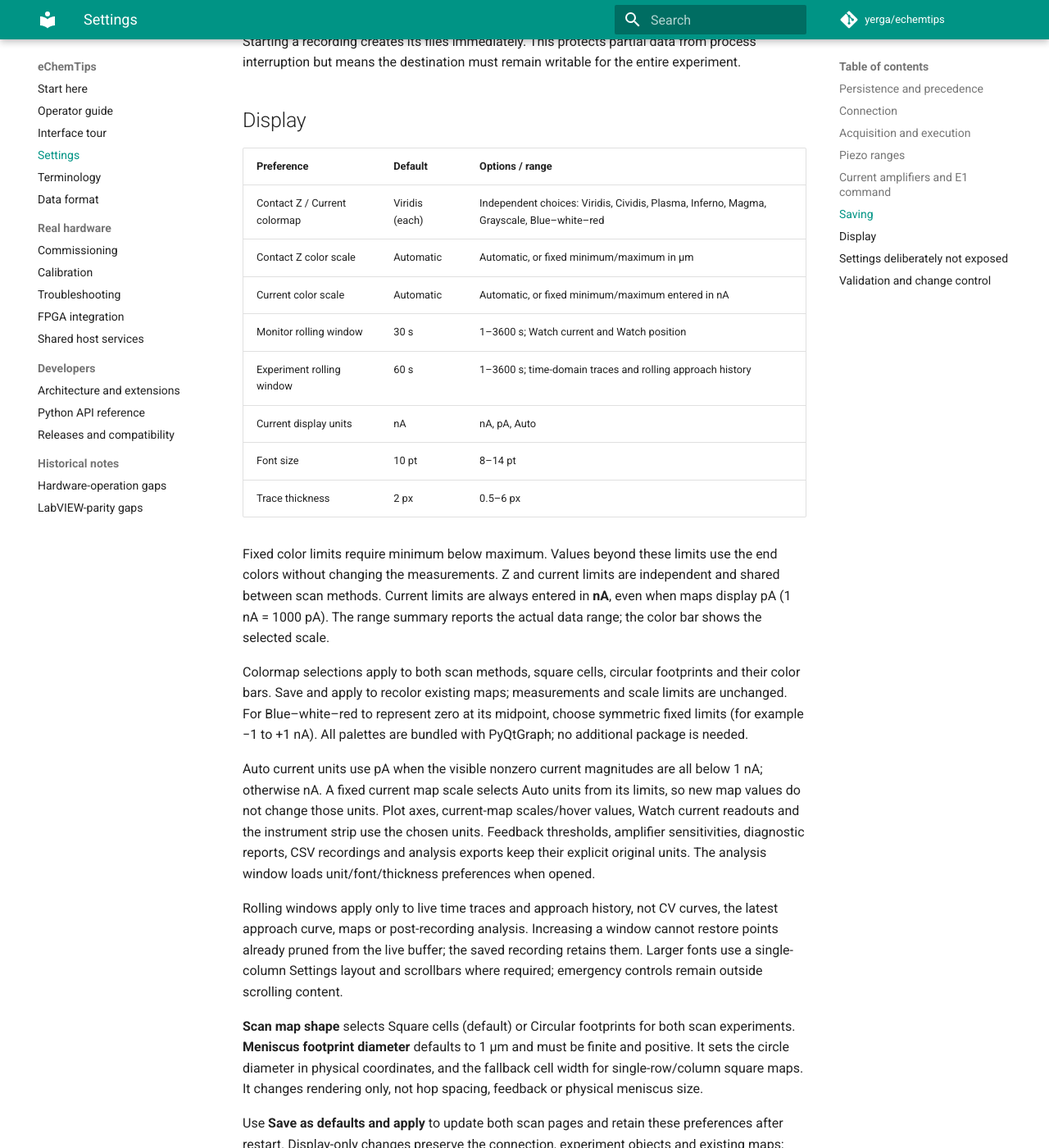
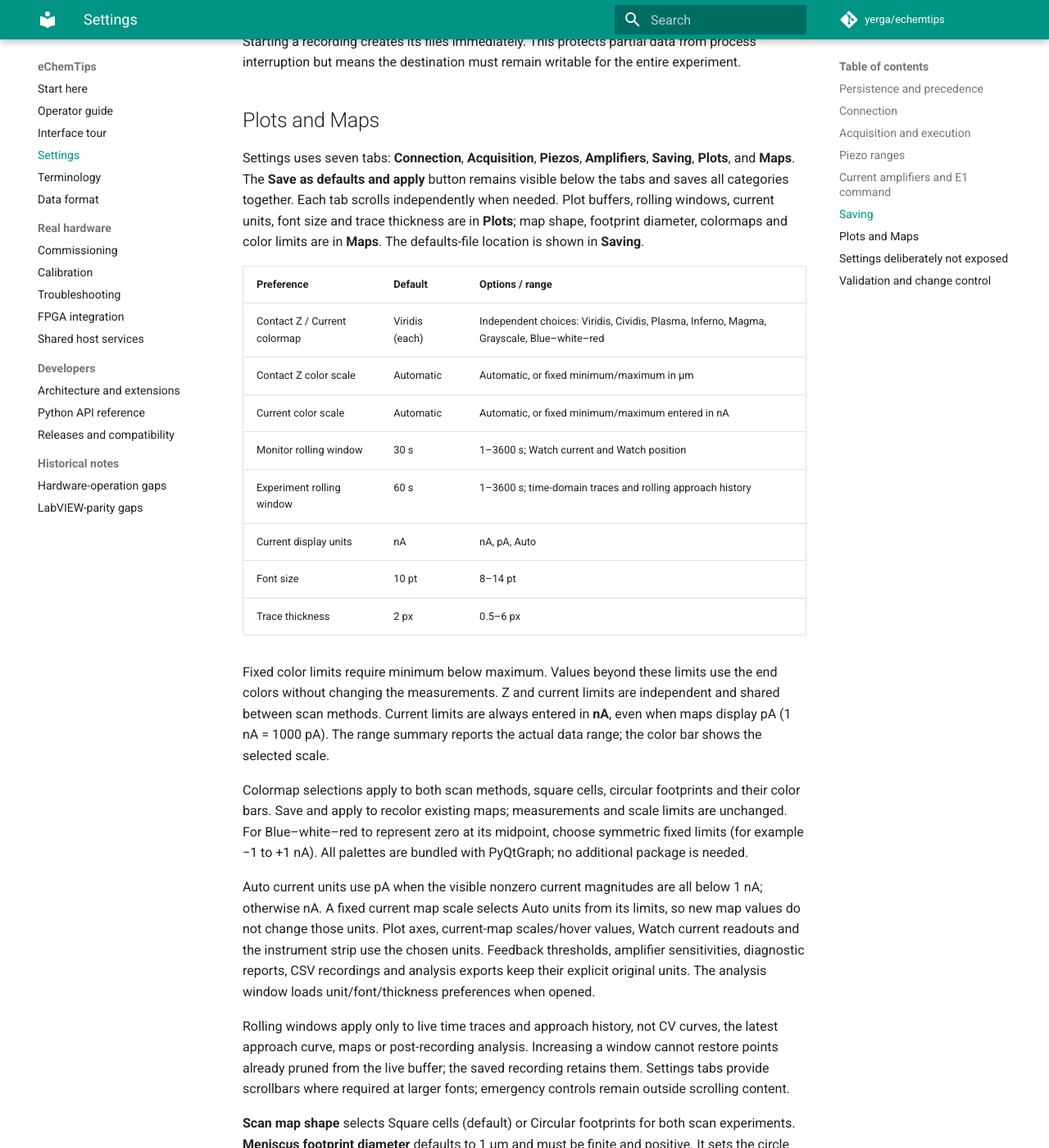
Before and after one commit to yerga/echemtips, an MkDocs documentation site: the page built from docs/SETTINGS_REFERENCE.md, in a window 1280 px wide and 1400 px high, scrolled down 3706 px. Shown: the whole window at 82% size. Built offline with MkDocs 1.6.1 and Material for MkDocs 9.7.7, drawn with Linux system fonts in a browser that asks for light colours; comment, search, counter and statistics services are not loaded.

Commit message:
Organize settings into focused tabs with persistent save action

```diff
--- a/docs/SETTINGS_REFERENCE.md
+++ b/docs/SETTINGS_REFERENCE.md
@@ -99,7 +99,15 @@
 from process interruption but means the destination must remain writable for
 the entire experiment.
 
-## Display
+## Plots and Maps
+
+Settings uses seven tabs: **Connection**, **Acquisition**, **Piezos**,
+**Amplifiers**, **Saving**, **Plots**, and **Maps**. The
+**Save as defaults and apply** button remains visible below the tabs and saves
+all categories together. Each tab scrolls independently when needed.
+Plot buffers, rolling windows, current units, font size and trace thickness
+are in **Plots**; map shape, footprint diameter, colormaps and color limits
+are in **Maps**. The defaults-file location is shown in **Saving**.
 
 | Preference | Default | Options / range |
 | --- | --- | --- |
@@ -135,8 +143,8 @@
 Rolling windows apply only to live time traces and approach history, not CV
 curves, the latest approach curve, maps or post-recording analysis. Increasing
 a window cannot restore points already pruned from the live buffer; the saved
-recording retains them. Larger fonts use a single-column Settings layout and
-scrollbars where required; emergency controls remain outside scrolling content.
+recording retains them. Settings tabs provide scrollbars where required at
+larger fonts; emergency controls remain outside scrolling content.
 
 **Scan map shape** selects Square cells (default) or Circular footprints for
 both scan experiments. **Meniscus footprint diameter** defaults to 1 µm and
```
Also changed, not shown: CHANGELOG.md (+4 -0 lines), docs/OPERATOR_GUIDE.md (+6 -4 lines), 2 other files.
